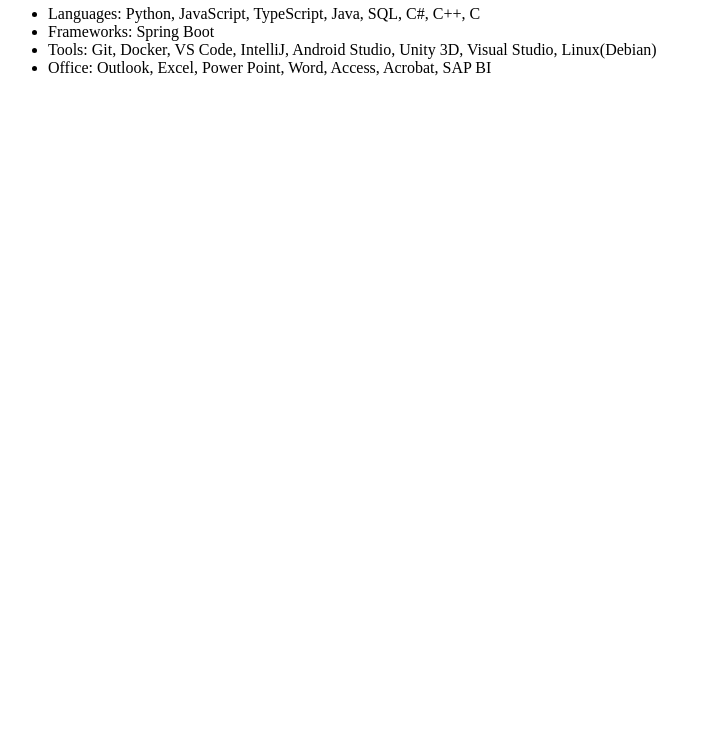
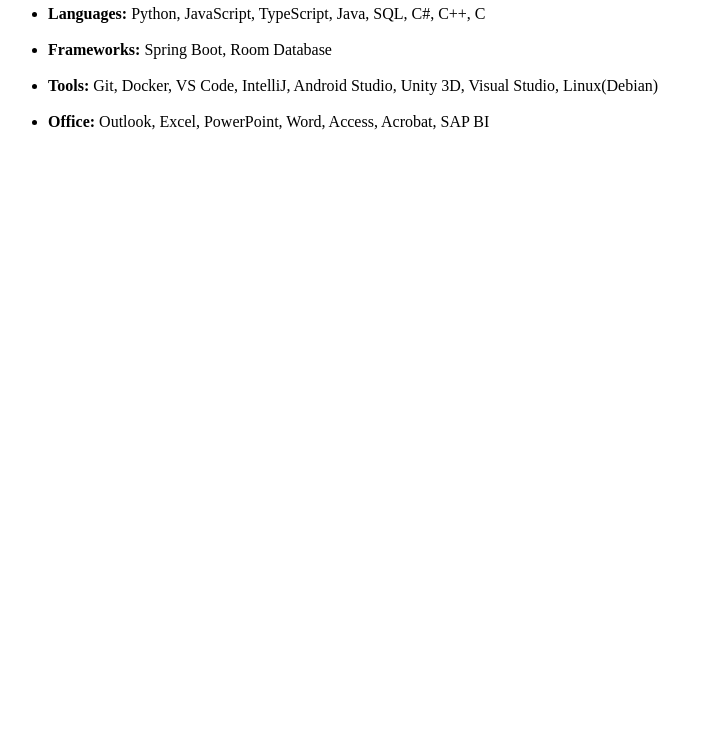
Before and after one commit to DigikixUSA/DigikixUSA.github.io, a plain HTML site: page content/content2.html in a window 1280 px wide. Shown: the part 62-800 px from the top of the page, without its empty margins (0-712 px from the left). Drawn offline with Linux system fonts and the light colour scheme.

Commit message:
Minor content and formatting changes to Skills(content2.html) and Work Experience(content5.html) pages

```diff
--- a/content/content2.html
+++ b/content/content2.html
@@ -8,10 +8,10 @@
     <section class="content-text">
         <h2>Skills</h2>
         <ul>
-            <li>Languages: Python, JavaScript, TypeScript, Java, SQL, C#, C++, C</li>
-            <li>Frameworks: Spring Boot</li>
-            <li>Tools: Git, Docker, VS Code, IntelliJ, Android Studio, Unity 3D, Visual Studio, Linux(Debian)</li>
-            <li>Office: Outlook, Excel, Power Point, Word, Access, Acrobat, SAP BI</li>
+            <li><strong>Languages:</strong> Python, JavaScript, TypeScript, Java, SQL, C#, C++, C</li><br>
+            <li><strong>Frameworks:</strong> Spring Boot, Room Database</li><br>
+            <li><strong>Tools:</strong> Git, Docker, VS Code, IntelliJ, Android Studio, Unity 3D, Visual Studio, Linux(Debian)</li><br>
+            <li><strong>Office:</strong> Outlook, Excel, PowerPoint, Word, Access, Acrobat, SAP BI</li><br>
         </ul>
     </section>
 </body>
--- a/css/style.css
+++ b/css/style.css
@@ -14,6 +14,11 @@ body {
     background-size: cover;
     color: azure;
     text-shadow: 2px 4px 3px rgba(0,0,0,.75);
+
+}
+
+ul {
+    padding-left: 40px;
 }
 
 .content-container {
```
Also changed, not shown: content/content5.html (+5 -6 lines).
